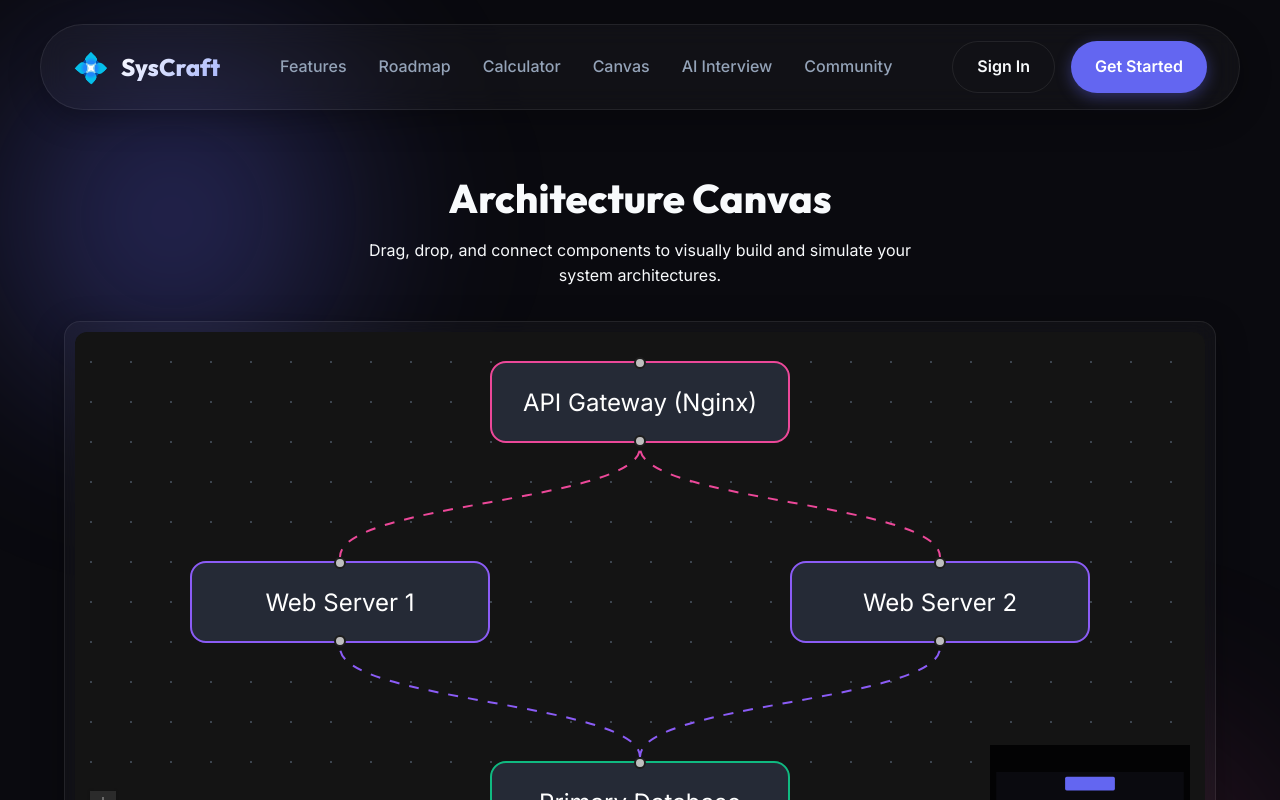
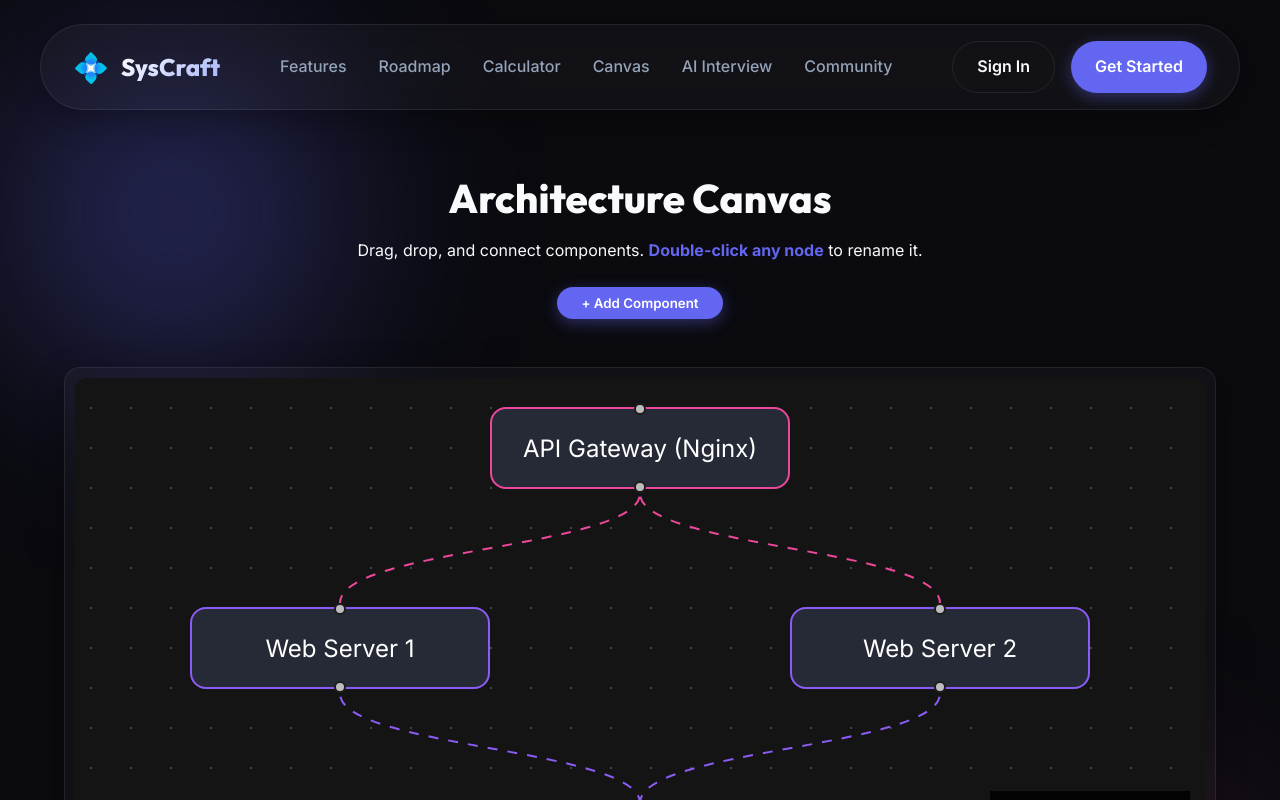
Before and after one commit to nims-creation/System-Design, a React (Vite) app in the folder syscraft-frontend/: page /canvas in a window 1280 px wide. Shown: the top 800 px of the page. Built offline with nearby package versions, Linux system fonts and the light colour scheme.

Commit message:
Add dynamic node creation and editing to Architecture Canvas

```diff
--- a/syscraft-frontend/src/pages/CanvasBuilder.jsx
+++ b/syscraft-frontend/src/pages/CanvasBuilder.jsx
@@ -37,18 +37,46 @@ const CanvasBuilder = () => {
     <div className="auth-page container" style={{ flexDirection: 'column', padding: '2rem 1.5rem', minHeight: 'calc(100vh - 100px)' }}>
       <div className="auth-header animate-fade-in" style={{ marginTop: '2rem' }}>
         <h1 style={{ fontSize: '2.5rem', marginBottom: '1rem' }}>Architecture Canvas</h1>
-        <p className="text-muted" style={{ maxWidth: '600px', margin: '0 auto' }}>
-          Drag, drop, and connect components to visually build and simulate your system architectures.
+        <p className="text-muted" style={{ maxWidth: '600px', margin: '0 auto', marginBottom: '1.5rem' }}>
+          Drag, drop, and connect components. <strong style={{ color: 'var(--primary)' }}>Double-click any node</strong> to rename it.
         </p>
+        <button
+          onClick={() => {
+            const newNode = {
+              id: `node-${Date.now()}`,
+              position: { x: Math.random() * 200 + 100, y: Math.random() * 200 + 50 },
+              data: { label: 'New Component' },
+              style: { background: '#252a36', color: '#fff', border: '1px solid #3b82f6', borderRadius: '8px', padding: '10px' }
+            };
+            setNodes((nds) => nds.concat(newNode));
+          }}
+          className="btn btn-primary"
+          style={{ padding: '0.5rem 1.5rem' }}
+        >
+          + Add Component
+        </button>
       </div>
 
-      <div className="glass animate-fade-in" style={{ height: '600px', width: '100%', borderRadius: '16px', padding: '10px', display: 'flex', flexDirection: 'column', overflow: 'hidden' }}>
+      <div className="glass animate-fade-in" style={{ height: '600px', width: '100%', borderRadius: '16px', padding: '10px', display: 'flex', flexDirection: 'column', overflow: 'hidden', marginTop: '1rem' }}>
         <ReactFlow
           nodes={nodes}
           edges={edges}
           onNodesChange={onNodesChange}
           onEdgesChange={onEdgesChange}
           onConnect={onConnect}
+          onNodeDoubleClick={(event, node) => {
+            const newLabel = window.prompt('Enter new name for this component:', node.data.label);
+            if (newLabel && newLabel.trim() !== '') {
+              setNodes((nds) =>
+                nds.map((n) => {
+                  if (n.id === node.id) {
+                    n.data = { ...n.data, label: newLabel };
+                  }
+                  return n;
+                })
+              );
+            }
+          }}
           fitView
           colorMode="dark"
           style={{ background: 'transparent', borderRadius: '12px' }}
```
